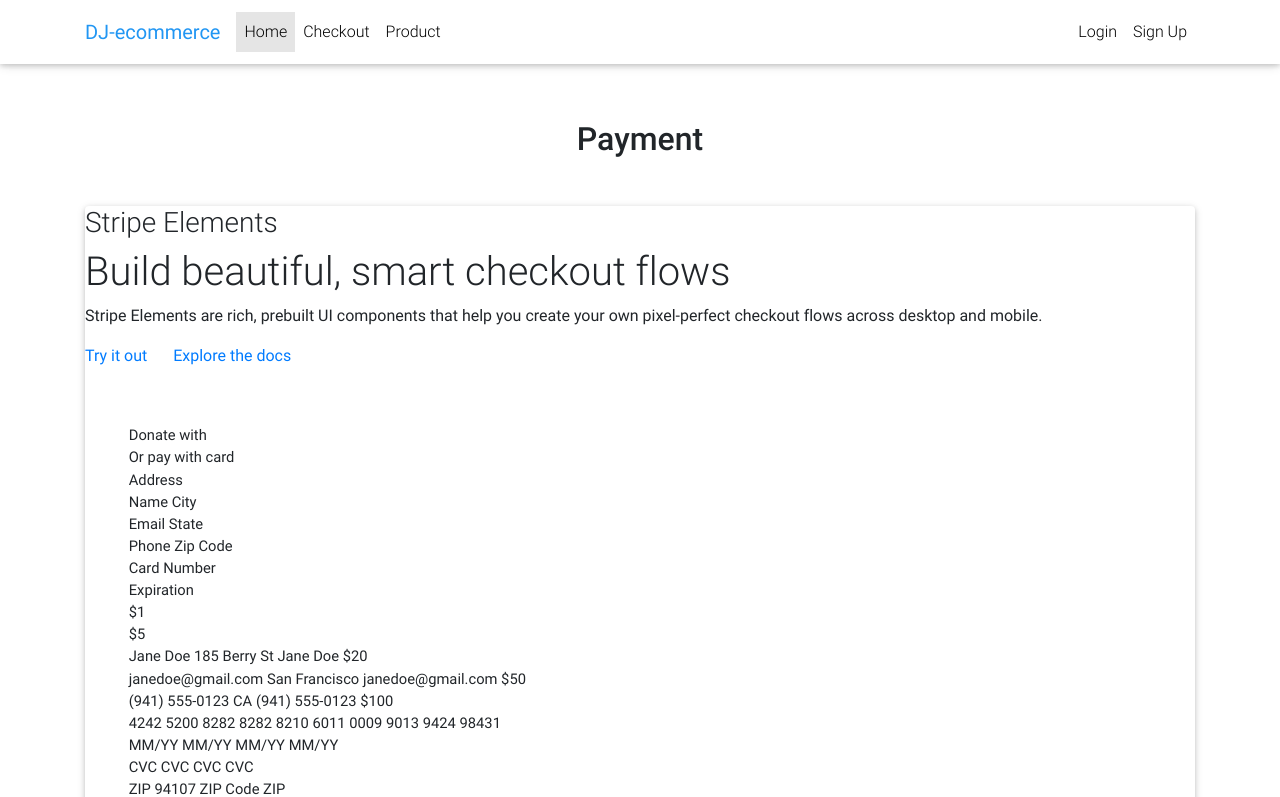
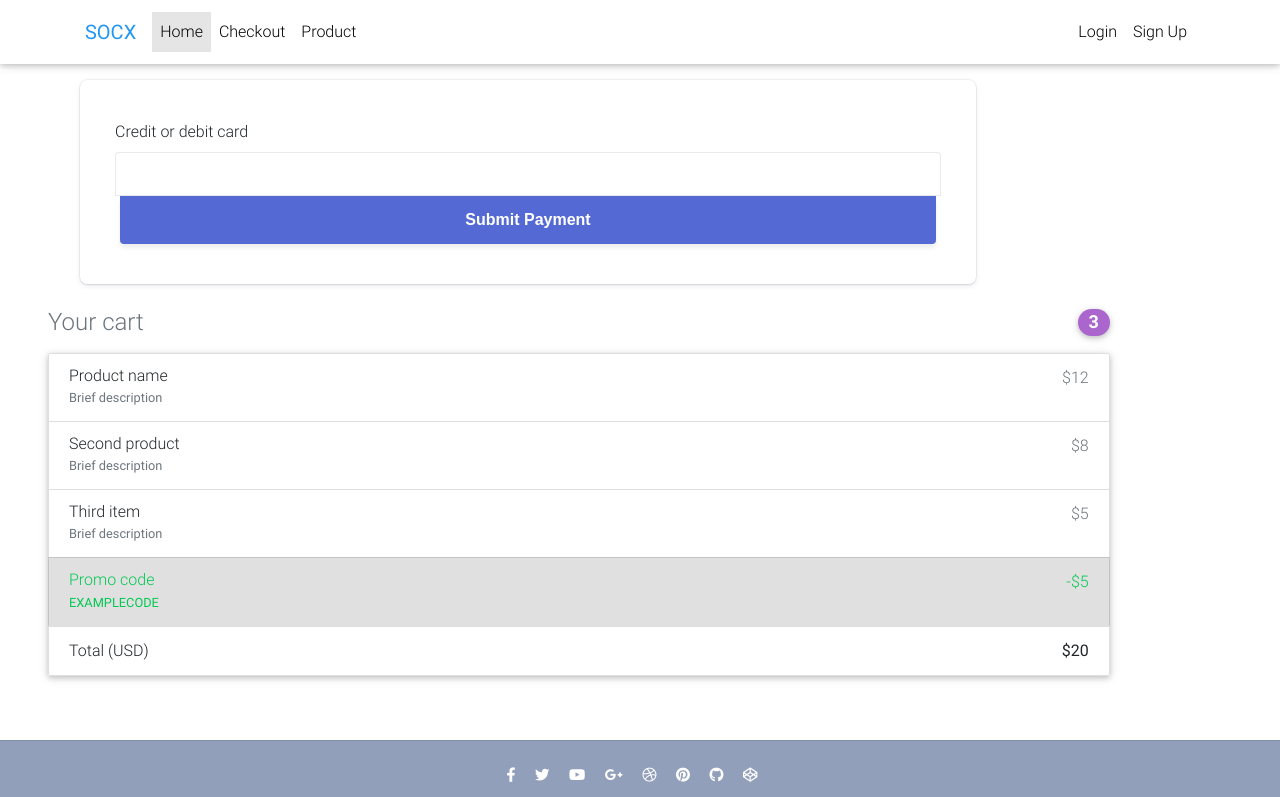
Before and after one commit to Lauben-256/django_ecommerce, a Django app: page /payment/1/ in a window 1280 px wide. Shown: the top 797 px of the page. Run offline with Django 3.2, Linux system fonts and the light colour scheme; some libraries are stand-ins or nearby versions.

Commit message:
Have an unsolved error.

```diff
--- a/core/admin.py
+++ b/core/admin.py
@@ -1,8 +1,9 @@
 from django.contrib import admin
 
-from .models import Item, OrderItem, Order
+from .models import Item, OrderItem, Order, Payment
 # Register your models here.
 
 admin.site.register(Item)
 admin.site.register(OrderItem)
 admin.site.register(Order)
+admin.site.register(Payment)
--- a/core/views.py
+++ b/core/views.py
@@ -1,21 +1,23 @@
 from django.shortcuts import render, get_object_or_404, redirect
 from django.utils import timezone
+import stripe
 from django.contrib import messages
 from django.contrib.auth.decorators import login_required
 from django.contrib.auth.mixins import LoginRequiredMixin
 from django.core.exceptions import ObjectDoesNotExist
 from django.views.generic import ListView, DetailView, View
-
+from django.conf import settings
 from .forms import CheckoutForm
-from .models import Item, Order, OrderItem, BillingAddress
+from .models import Item, Order, OrderItem, BillingAddress, Payment
 
 # Create your views here.
-
+stripe.api_key = 'sk_test_51IMnLHFTiAaBFtb8PqOxEN9D03gOTgz2ZQva6PmNhqf39ubmb5mSb7kG0idath9r99YpaKhrH6Zk6p6oObkE9d9n00m3H3o3qG'
 
 class HomeView(ListView):
     model = Item
     paginate_by = 10
     template_name = 'home.html'
+    ordering = ['id']
 
 # def home(request):
     # context = {'items': Item.objects.all()}
@@ -78,8 +80,79 @@
 
 class PaymentView(View):
     def get(self, *args, **kwargs):
+        #order
         return render(self.request, 'payment.html')
 
+    def post(self, *args, **kwargs):
+
+        # `source` is obtained with Stripe.js; see https://stripe.com/docs/payments/accept-a-payment-charges#web-create-token
+        order = Order.objects.get(user=self.request.user, ordered=False)
+        token = self.request.POST.get('stripeToken')
+        amount=int(order.get_total() * 100), # cents
+
+        try:
+            # Use Stripe's library to make requests...
+            charge = stripe.Charge.create(
+                    amount=amount,
+                    currency="usd",
+                    source=token,
+                    description="My First Test Charge (created for API docs)",
+                )
+
+            # create the payment
+            payment = Payment()
+            payment.stripe_charge_id = charge['id']
+            payment.user = self.request.user
+            payment.amount = order.get_total()
+            payment.save()
+
+            # assign the payment to the order
+            order.ordered = True
+            order.payment = payment
+            order.save()
+            messages.success(self.request, "Your order was successful!.")
+            return redirect('/')
+
+        except stripe.error.CardError as e:
+            # Since it's a decline, stripe.error.CardError will be caught
+            body = e.json_body
+            err = body.get('error', {})
+            messages.error(self.request, f"{err.get('message')}")
+            return redirect('/')
+
+        except stripe.error.RateLimitError as e:
+            # Too many requests made to the API too quickly
+            messages.error(self.request, "Rate Limit Error")
+            return redirect('/')
+
+        except stripe.error.InvalidRequestError as e:
+            # Invalid parameters were supplied to Stripe's API
+            messages.error(self.request, "Invalid Parameters.")
+            return redirect('/')
+
+        except stripe.error.AuthenticationError as e:
+            # Authentication with Stripe's API failed
+            # (maybe you changed API keys recently)
+            messages.error(self.request, "Not Authenticated.")
+            return redirect('/')
+
+        except stripe.error.APIConnectionError as e:
+            # Network communication with Stripe failed
+            messages.error(self.request, "Network Error.")
+            return redirect('/')
+
+        except stripe.error.StripeError as e:
+            # Display a very generic error to the user, and maybe send
+            # yourself an email
+            messages.error(self.request, "Something went wrong. You were not charged. Please try again.")
+            return redirect('/')
+
+        except Exception as e:
+            # Something else happened, completely unrelated to Stripe
+            # Send an email to ourselves
+
+            messages.error(self.request, "A serious error occurred. We have been notified.")
+            return redirect('/')
 
 class ItemDetailView(DetailView):
     model = Item
--- a/djecommerce/settings.py
+++ b/djecommerce/settings.py
@@ -102,3 +102,9 @@
 # CRISPY FORMS
 
 CRISPY_TEMPLATE_PACK = 'bootstrap4'
+
+
+STRIPE_PUBLIC_KEY = os.environ.get('STRIPE_PUBLIC_KEY')
+STRIPE_SECRET_KEY = os.environ.get('STRIPE_SECRET_KEY')
+
+STRIPE_WEBHOOK_SECRET = os.environ.get('STRIPE_WEBHOOK_SECRET')
--- a/templates/base.html
+++ b/templates/base.html
@@ -19,6 +19,7 @@
   <!-- Your custom styles (optional) -->
   <link href="{% static 'css/style.min.css' %}" rel="stylesheet">
   <link rel="stylesheet" href="{% static 'css/style.css' %}">
+
   <style type="text/css">
     html,
     body,
@@ -58,7 +59,7 @@
 
       <!-- Brand -->
       <a class="navbar-brand waves-effect" href="{% url 'core:home' %}" target="_blank">
-        <strong class="blue-text">DJ-ecommerce</strong>
+        <strong class="blue-text">SOCX</strong>
       </a>
 
       <!-- Collapse -->
--- a/templates/payment.html
+++ b/templates/payment.html
@@ -1,169 +1,346 @@
 {% extends 'base.html' %}
-{% load crispy_forms_tags %}
+hello
+{% block content %}
+<!DOCTYPE html>
+<html>
+<head>
+  <meta charset="utf-8">
+  <meta name="viewport" content="width=device-width">
+  <title>JS Bin</title>
+  <link rel="stylesheet" href="/global.css">
+  <script src="https://js.stripe.com/v3/"></script>
 
-{% block content %}
-<main class="mt-5 pt-4">
-  <div class="container wow fadeIn">
+  <style>
+  /* Variables */
+ /* * {
+    box-sizing: border-box;
+  }
+
+  body {
+    font-family: -apple-system, BlinkMacSystemFont, sans-serif;
+    font-size: 16px;
+    -webkit-font-smoothing: antialiased;
+    display: flex;
+    justify-content: center;
+    align-content: center;
+    height: 100vh;
+    width: 100vw;
+  }  */
+
+  form {
+    width: 100vw;
+    margin: auto 5rem;
+    margin-top: 5rem;
+    display: inline-block;
+    width: 30vw;
+    justify-content: center;
+    align-items: center;
+    min-width: 500px;
+    align-self: center;
+    box-shadow: 0px 0px 0px 0.5px rgba(50, 50, 93, 0.1),
+      0px 2px 5px 0px rgba(50, 50, 93, 0.1), 0px 1px 1.5px 0px rgba(0, 0, 0, 0.07);
+    border-radius: 7px;
+    padding: 40px;
+  }
+
+  input {
+    border-radius: 6px;
+    margin-bottom: 6px;
+    padding: 12px;
+    border: 1px solid rgba(50, 50, 93, 0.1);
+    height: 44px;
+    font-size: 16px;
+    width: 100%;
+    background: white;
+  }
+
+  .result-message {
+    line-height: 22px;
+    font-size: 16px;
+  }
+
+  .result-message a {
+    color: rgb(89, 111, 214);
+    font-weight: 600;
+    text-decoration: none;
+  }
+
+  .hidden {
+    display: none;
+  }
+
+  #card-error {
+    color: rgb(105, 115, 134);
+    text-align: left;
+    font-size: 13px;
+    line-height: 17px;
+    margin-top: 12px;
+  }
+
+  #card-element {
+    border-radius: 4px 4px 0 0 ;
+    padding: 12px;
+    border: 1px solid rgba(50, 50, 93, 0.1);
+    height: 44px;
+    width: 100%;
+    background: white;
+  }
+
+  #payment-request-button {
+    margin-bottom: 32px;
+  }
+
+  /* Buttons and links */
+  button {
+    background: #5469d4;
+    color: #ffffff;
+    font-family: Arial, sans-serif;
+    border-radius: 0 0 4px 4px;
+    border: 0;
+    padding: 12px 16px;
+    font-size: 16px;
+    font-weight: 600;
+    cursor: pointer;
+    display: block;
+    transition: all 0.2s ease;
+    box-shadow: 0px 4px 5.5px 0px rgba(0, 0, 0, 0.07);
+    width: 100%;
+  }
+  button:hover {
+    filter: contrast(115%);
+  }
+  button:disabled {
+    opacity: 0.5;
+    cursor: default;
+  }
+
+  /* spinner/processing state, errors */
+  .spinner,
+  .spinner:before,
+  .spinner:after {
+    border-radius: 50%;
+  }
+  .spinner {
+    color: #ffffff;
+    font-size: 22px;
+    text-indent: -99999px;
+    margin: 0px auto;
+    position: relative;
+    width: 20px;
+    height: 20px;
+    box-shadow: inset 0 0 0 2px;
+    -webkit-transform: translateZ(0);
+    -ms-transform: translateZ(0);
+    transform: translateZ(0);
+  }
+  .spinner:before,
+  .spinner:after {
+    position: absolute;
+    content: "";
+  }
+  .spinner:before {
+    width: 10.4px;
+    height: 20.4px;
+    background: #5469d4;
+    border-radius: 20.4px 0 0 20.4px;
+    top: -0.2px;
+    left: -0.2px;
+    -webkit-transform-origin: 10.4px 10.2px;
+    transform-origin: 10.4px 10.2px;
+    -webkit-animation: loading 2s infinite ease 1.5s;
+    animation: loading 2s infinite ease 1.5s;
+  }
+  .spinner:after {
+    width: 10.4px;
+    height: 10.2px;
+    background: #5469d4;
+    border-radius: 0 10.2px 10.2px 0;
+    top: -0.1px;
+    left: 10.2px;
+    -webkit-transform-origin: 0px 10.2px;
+    transform-origin: 0px 10.2px;
+    -webkit-animation: loading 2s infinite ease;
+    animation: loading 2s infinite ease;
+  }
+
+  @-webkit-keyframes loading {
+    0% {
+      -webkit-transform: rotate(0deg);
+      transform: rotate(0deg);
+    }
+    100% {
+      -webkit-transform: rotate(360deg);
+      transform: rotate(360deg);
+    }
+  }
+  @keyframes loading {
+    0% {
+      -webkit-transform: rotate(0deg);
+      transform: rotate(0deg);
+    }
+    100% {
+      -webkit-transform: rotate(360deg);
+      transform: rotate(360deg);
+    }
+  }
+
+  @media only screen and (max-width: 600px) {
+    form {
+      width: 80vw;
+    }
+  }
+
+  </style>
+</head>
+<body>
+
+<div class="row ">
+  <div class="col-md-12 mb-4">
+    <!-- <form action="/charge" method="post" id="payment-form" style="width: 70vw;"> -->
+    <form action="." method="POST" id="payment-form" style="width: 70vw;">
+      {% csrf_token %}
+      <div class="form-row">
+        <label for="card-element">
+          Credit or debit card
+        </label>
+        <div id="card-element">
+          <!-- a Stripe Element will be inserted here. -->
+        </div>
+
+        <!-- Used to display form errors -->
+        <div id="card-errors"></div>
+      </div>
+      <button>Submit Payment</button>
+    </form>
+  </div>
+  <!--Grid column-->
+  <div class="col-md-10 mb-4 ml-5" class="width: 70vw;">
 
     <!-- Heading -->
-    <h2 class="my-5 h2 text-center">Payment</h2>
+    <h4 class="d-flex justify-content-between align-items-center mb-3">
+      <span class="text-muted">Your cart</span>
+      <span class="badge badge-secondary badge-pill">3</span>
+    </h4>
 
-    <!--Grid row-->
-    <div class="row">
-
-      <!--Grid column-->
-      <div class="col-md-12 mb-4">
-
-        <!--Card-->
-        <div class="card">
-
-            <section class="container-lg">
-                <div class="common-Card">
-                  <h3 class="common-UppercaseTitle">Stripe Elements</h3>
-                  <h1 class="common-PageTitle">Build beautiful, smart checkout flows</h1>
-                  <p class="common-IntroText">Stripe Elements are rich, prebuilt UI components that help you create your own pixel-perfect checkout flows across desktop and&nbsp;mobile.</p>
-                  <p class="common-ButtonGroup">
-                    <a href="https://stripe.dev/elements-examples/" class="common-Button common-Button--default elements-Button--icon" data-analytics-action="elements_examples" data-analytics-source="header_cta">
-                      Try it out
-                      <svg xmlns="http://www.w3.org/2000/svg" width="18" height="18" viewBox="0 0 19 19"><path d="M9.5 0C4.3 0 0 4.4 0 9.7c0 4.3 2.7 8 6.5 9.2.5.1.6-.2.6-.5v-1.7c-2.6.6-3.2-1.3-3.2-1.3-.4-1.1-1.1-1.4-1.1-1.4-.9-.6.1-.6.1-.6 1 .1 1.5 1 1.5 1 .8 1.5 2.2 1.1 2.8.8.1-.6.3-1.1.6-1.3-2.1-.1-4.4-.9-4.4-4.7 0-1.1.4-1.9 1-2.6-.1-.2-.4-1.2.1-2.6 0 0 .8-.3 2.6 1 .8-.2 1.6-.3 2.4-.3.8 0 1.6.1 2.4.3 1.8-1.3 2.6-1 2.6-1 .5 1.3.2 2.3.1 2.6.6.7 1 1.6 1 2.6 0 3.7-2.2 4.6-4.3 4.8.3.3.6.9.6 1.8v2.7c0 .3.2.6.7.5 3.7-1.3 6.4-5 6.4-9.3C19 4.4 14.7 0 9.5 0z" fill="#FFF"></path></svg>
-                    </a>
-                    <a href="/docs/stripe-js" class="common-Button" data-analytics-action="elements_docs" data-analytics-source="header_cta">
-                      Explore the docs
-                    </a>
-                  </p>
+    <!-- Cart -->
+    <ul class="list-group mb-3 z-depth-1">
+      <li class="list-group-item d-flex justify-content-between lh-condensed">
+        <div>
+          <h6 class="my-0">Product name</h6>
+          <small class="text-muted">Brief description</small>
         </div>
-                <div class="example-form" style="transform: scale(0.921212); margin-bottom: -9.15152px;">
-                  <!--Static elements-->
-                  <div class="static-elements-container container1">
-                    <div class="field-background background1"></div>
-                    <div class="field-background background2"></div>
-                    <div class="field-separator separator1"></div>
-                    <div class="field-separator separator2"></div>
+        <span class="text-muted">$12</span>
+      </li>
+      <li class="list-group-item d-flex justify-content-between lh-condensed">
+        <div>
+          <h6 class="my-0">Second product</h6>
+          <small class="text-muted">Brief description</small>
         </div>
-                  <div class="static-elements-container container2">
-                    <div class="field-background background1"></div>
-                    <div class="field-background background2"></div>
-                    <div class="field-background background3"></div>
-                    <div class="field-background background4"></div>
-                    <div class="field-background background5"></div>
-                    <div class="field-background background6"></div>
-                    <div class="field-background background7"></div>
+        <span class="text-muted">$8</span>
+      </li>
+      <li class="list-group-item d-flex justify-content-between lh-condensed">
+        <div>
+          <h6 class="my-0">Third item</h6>
+          <small class="text-muted">Brief description</small>
         </div>
-                  <div class="static-elements-container container3">
-                    <div class="field-background background1"></div>
-                    <div class="field-background background2"></div>
-                    <div class="field-background background3"></div>
-                    <div class="field-background background4"></div>
-                    <div class="field-background background5"></div>
-                    <div class="field-background background6"></div>
-                    <div class="field-background background7"></div>
+        <span class="text-muted">$5</span>
+      </li>
+      <li class="list-group-item d-flex justify-content-between bg-light">
+        <div class="text-success">
+          <h6 class="my-0">Promo code</h6>
+          <small>EXAMPLECODE</small>
         </div>
-                  <div class="static-elements-container container4">
-                    <div class="field-background background1"></div>
-                    <div class="selected-amount-highlight"></div>
-                    <div class="apple-pay-button">Donate with</div>
-                    <div class="field-group-background"></div>
-                    <div class="field-group-label">Or pay with card</div>
-                    <div class="field-background background2"></div>
-                  </div>
-                  <!--Field labels-->
-                  <div class="field-label label1">
-                    <span data-example="2">Address</span>
-                  </div>
-                  <div class="field-label label2">
-                    <span data-example="1">Name</span>
-                    <span data-example="2">City</span>
-                  </div>
-                  <div class="field-label label3">
-                    <span data-example="1">Email</span>
-                    <span data-example="2">State</span>
-                  </div>
-                  <div class="field-label label4">
-                    <span data-example="1">Phone</span>
-                    <span data-example="2">Zip Code</span>
-                  </div>
-                  <div class="field-label label5">
-                    <span data-example="2">Card Number</span>
-                  </div>
-                  <div class="field-label label6">
-                    <span data-example="2">Expiration</span>
-                  </div>
-                  <!--Field values-->
-                  <div class="field-value value1">
-                    <span data-example="4">$1</span>
-                  </div>
-                  <div class="field-value value2">
-                    <span data-example="4">$5</span>
-                  </div>
-                  <div class="field-value value3">
-                    <span data-example="1">Jane Doe</span>
-                    <span data-example="2">185 Berry St</span>
-                    <span data-example="3">Jane Doe</span>
-                    <span data-example="4">$20</span>
-                  </div>
-                  <div class="field-value value4">
-                    <span data-example="1">janedoe@gmail.com</span>
-                    <span data-example="2">San Francisco</span>
-                    <span data-example="3">janedoe@gmail.com</span>
-                    <span data-example="4">$50</span>
-                  </div>
-                  <div class="field-value value5">
-                    <span data-example="1">(941) 555-0123</span>
-                    <span data-example="2">CA</span>
-                    <span data-example="3">(941) 555-0123</span>
-                    <span data-example="4">$100</span>
-                  </div>
-                  <div class="field-value value6">
-                    <span data-example="1">4242</span>
-                    <span data-example="2">5200 8282 8282 8210</span>
-                    <span data-example="3">6011 0009 9013 9424</span>
-                    <span data-example="4">98431</span>
-                  </div>
-                  <div class="field-value value7">
-                    <span data-example="1">MM/YY</span>
-                    <span data-example="2">MM/YY</span>
-                    <span data-example="3">MM/YY</span>
-                    <span data-example="4">MM/YY</span>
-                  </div>
-                  <div class="field-value value8">
-                    <span data-example="1">CVC</span>
-                    <span data-example="2">CVC</span>
-                    <span data-example="3">CVC</span>
-                    <span data-example="4">CVC</span>
-                  </div>
-                  <div class="field-value value9">
-                    <span data-example="1">ZIP</span>
-                    <span data-example="2">94107</span>
-                    <span data-example="3">ZIP Code</span>
-                    <span data-example="4">ZIP</span>
-                  </div>
-                  <!--Card icon-->
-                  <div class="card-icon">
-                    <img data-example="1" src="/img/v3/elements/overview/visa.svg">
-                    <img data-example="2" src="/img/v3/elements/overview/mastercard.svg">
-                    <img data-example="3" src="/img/v3/elements/overview/discover.svg">
-                    <img data-example="4" src="/img/v3/elements/overview/amex.svg">
-                  </div>
-                  <!--Pay button-->
-                  <div class="pay-button">
-                    <span data-example="1">Pay $25</span>
-                    <span data-example="2">Pay $25</span>
-                    <span data-example="3">Pay $25</span>
-                    <span data-example="4">Donate $5</span>
-                  </div>
-                  <!--Carat-->
-                  <div class="carat" data-example="1,2,3,4"></div>
-                </div>
-              </section>
-        </div>
-        <!--/.Card-->
+        <span class="text-success">-$5</span>
+      </li>
+      <li class="list-group-item d-flex justify-content-between">
+        <span>Total (USD)</span>
+        <strong>$20</strong>
+      </li>
+    </ul>
+    <!-- Cart -->
 
   </div>
 <!--Grid column-->
+</div>
 
-    </div>
-    <!--Grid row-->
 
-  </div>
-</main>
+
+</body>
+<script type="text/javascript">
+
+
+//Create a Stripe client
+var stripe = Stripe('pk_test_51IMnLHFTiAaBFtb8MIVp4gVwZ5dYdQ46IsoX40idoq1FsbJWItxbPMcmTUKBy7WkzVQZ0F9yraIWkWiKqRonX8qp00TOP8J3dJ');
+
+// Create an instance of Elements
+var elements = stripe.elements();
+
+// Custom styling can be passed to options when creating an Element.
+// (Note that this demo uses a wider set of styles than the guide below.)
+var style = {
+  base: {
+    color: '#32325d',
+    lineHeight: '24px',
+    fontFamily: '"Helvetica Neue", Helvetica, sans-serif',
+    fontSmoothing: 'antialiased',
+    fontSize: '16px',
+    '::placeholder': {
+      color: '#aab7c4'
+    }
+  },
+  invalid: {
+    color: '#fa755a',
+    iconColor: '#fa755a'
+  }
+};
+
+
+// Create an instance of the card Element
+var card = elements.create('card', {style: style});
+
+// Add an instance of the card Element into the `card-element` <div>
+card.mount('#card-element');
+
+// Handle real-time validation errors from the card Element.
+card.addEventListener('change', function(event) {
+  var displayError = document.getElementById('card-errors');
+  if (event.error) {
+    displayError.textContent = event.error.message;
+  } else {
+    displayError.textContent = '';
+  }
+});
+
+// Handle form submission
+var form = document.getElementById('payment-form');
+form.addEventListener('submit', function(event) {
+  event.preventDefault();
+
+  stripe.createToken(card).then(function(result) {
+    if (result.error) {
+      // Inform the user if there was an error
+      var errorElement = document.getElementById('card-errors');
+      errorElement.textContent = result.error.message;
+    } else {
+      // Send the token to your server
+      stripeTokenHandler(result.token);
+    }
+  });
+});
+
+function stripeTokenHandler(token) {
+  // Insert the token ID into the form so it gets submitted to the server
+  var form = document.getElementById('payment-form');
+  var hiddenInput = document.createElement('input');
+  hiddenInput.setAttribute('type', 'hidden');
+  hiddenInput.setAttribute('name', 'stripeToken');
+  hiddenInput.setAttribute('value', token.id);
+  form.appendChild(hiddenInput);
+
+  // Submit the form, uncomment
+  alert("Created a token with value: "+token.id)
+  form.submit();
+}
+</script>
+</html>
 {% endblock content %}
```
Also changed, not shown: core/models.py (+10 -0 lines), core/migrations/0016_auto_20210317_1314.py (added). Lines whose indentation alone changed are shown as unchanged.
